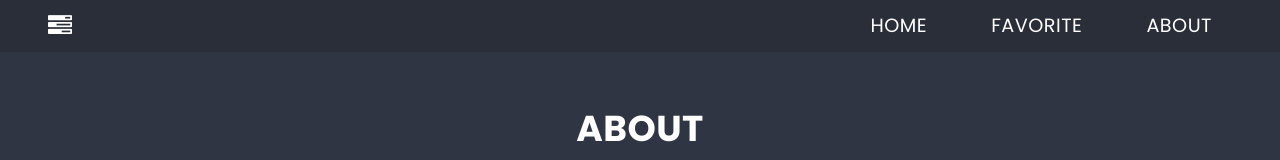
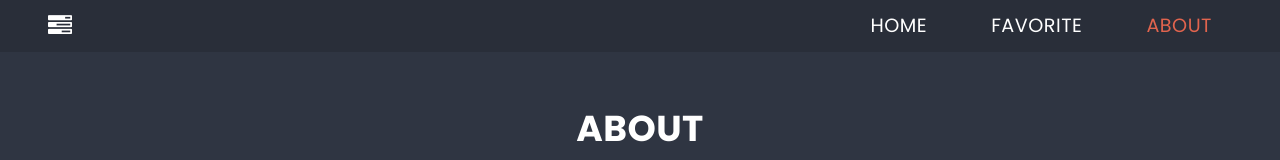
Before and after one commit to Wojczi96/react, a React (Create React App) app: page /about in a window 1280 px wide. Shown: the top 160 px of the page. Built offline with nearby package versions, Linux system fonts and the light colour scheme.

Commit message:
Fix NavBar

```diff
--- a/src/components/NavBar/NavBar.js
+++ b/src/components/NavBar/NavBar.js
@@ -1,4 +1,5 @@
 import styles from './NavBar.module.scss'
+import { NavLink } from 'react-router-dom';
 
 const NavBar = () => {
     return (
@@ -10,15 +11,9 @@
             </div>
             <div>
                 <ul>
-                    <li>
-                        <a href="/">HOME</a>
-                    </li>
-                    <li>
-                        <a href="/favorite">FAVORITE</a>
-                    </li>
-                    <li>
-                        <a href="/about">ABOUT</a>
-                    </li>
+                    <li><NavLink className={({ isActive}) => isActive ? styles.linkActive : undefined} to="/">HOME</NavLink></li>
+                    <li><NavLink className={({ isActive}) => isActive ? styles.linkActive : undefined} to="/favorite">FAVORITE</NavLink></li>
+                    <li><NavLink className={({ isActive}) => isActive ? styles.linkActive : undefined} to="/about">ABOUT</NavLink></li>
                 </ul>
             </div>
         </nav>
--- a/src/components/NavBar/NavBar.module.scss
+++ b/src/components/NavBar/NavBar.module.scss
@@ -16,7 +16,7 @@
   }
 
   a:hover {
-    color: $color-success;
+    color: $color-warning;
   }
 
   ul {
@@ -27,6 +27,10 @@
     gap: ($base-size * 2);
     list-style-type: none;
 
+    .linkActive {
+      color: $color-warning;
+    }
+
     a {
       font-size: ($base-size * 1.6);
       font-family: $font-text;
```
